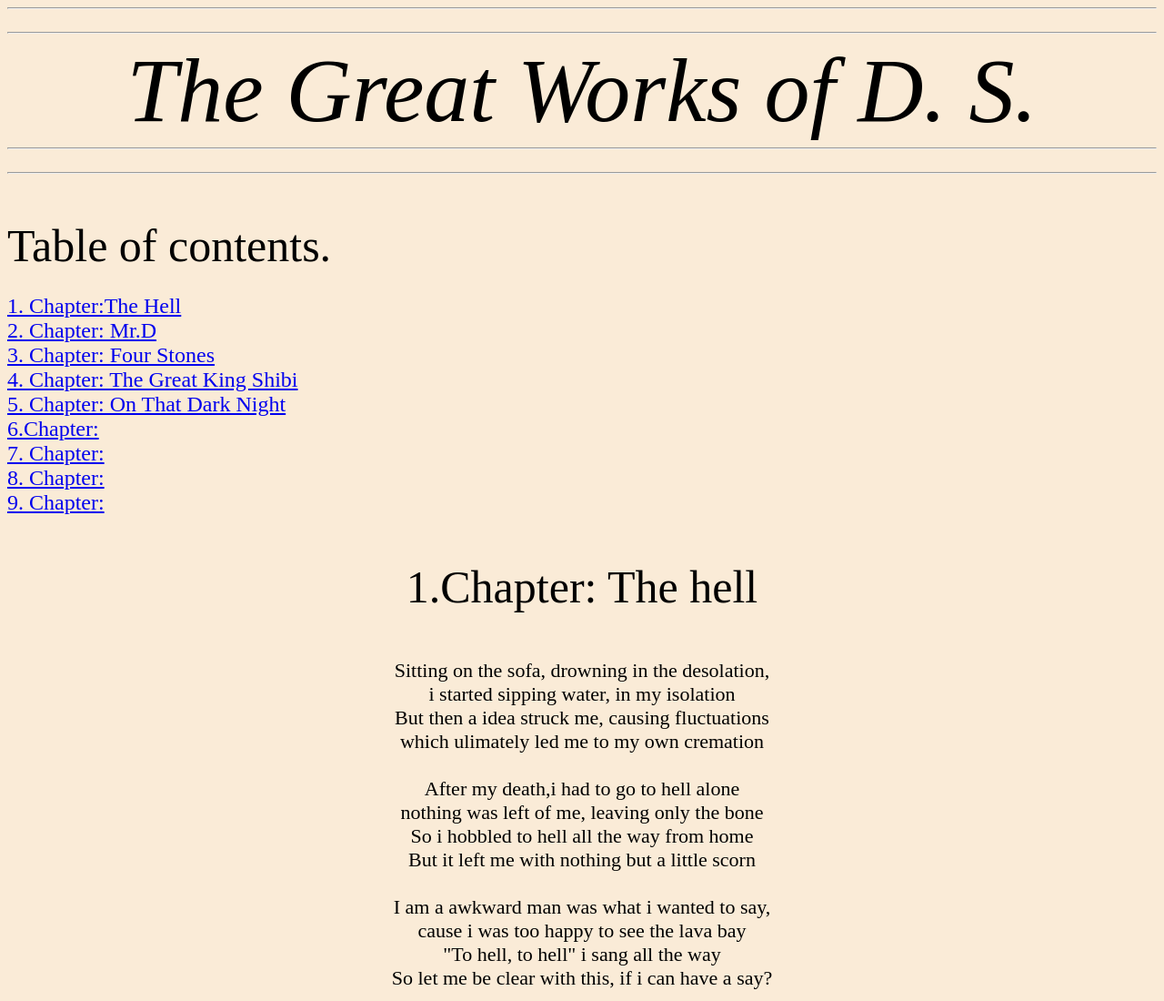
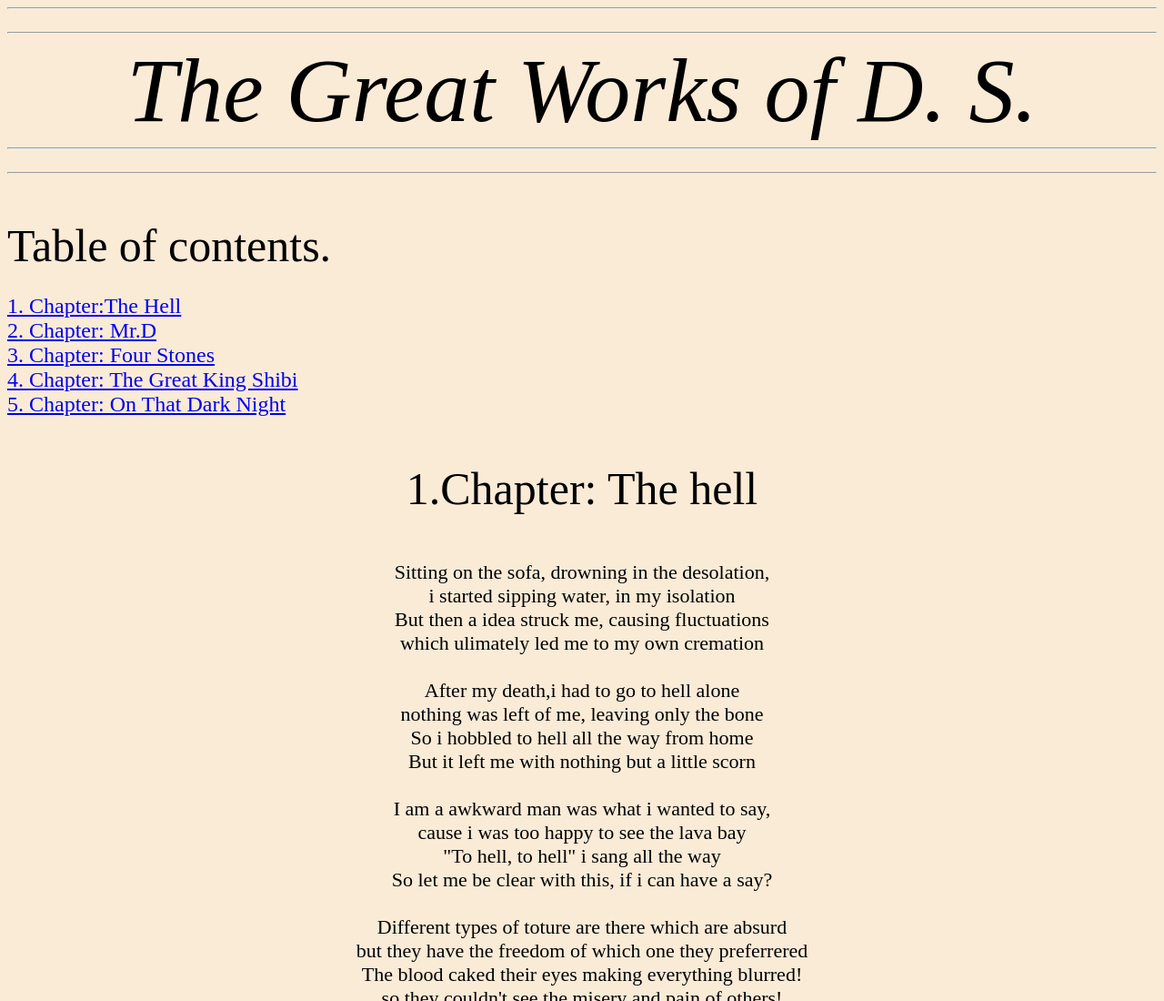
Before and after one commit to MeWhoCodes/My_first_website, a plain HTML site: page index.html in a window 1280 px wide. Shown: the top 1100 px of the page at 91% size. Drawn offline with Linux system fonts and the light colour scheme.

Commit message:
removed excess chapters

```diff
--- a/index.html
+++ b/index.html
@@ -31,7 +31,8 @@
 
 
     <p style="text-align: left; font-size: 24px;">
-    <a href="#sec1"> 1. Chapter:The Hell</a> <br>
+    <a href="#sec1"> 1. Chapter:The Hell</a>
+    <br>
     <a href="#sec2"> 2. Chapter: Mr.D</a>
     <br>
     <a href="#sec3"> 3. Chapter: Four Stones</a>
@@ -39,14 +40,6 @@
     <a href="#sec4"> 4. Chapter: The Great King Shibi </a>
     <br>
     <a href="#sec5""> 5. Chapter: On That Dark Night</a>
-    <br>
-    <a href="#sec6"> 6.Chapter:</a>
-    <br>
-    <a href="#sec7"> 7. Chapter:</a>
-    <br>
-    <a href="#sec8"> 8. Chapter:</a>
-    <br>
-    <a href="#sec9"> 9. Chapter:</a>
     </p>
 
 
```
